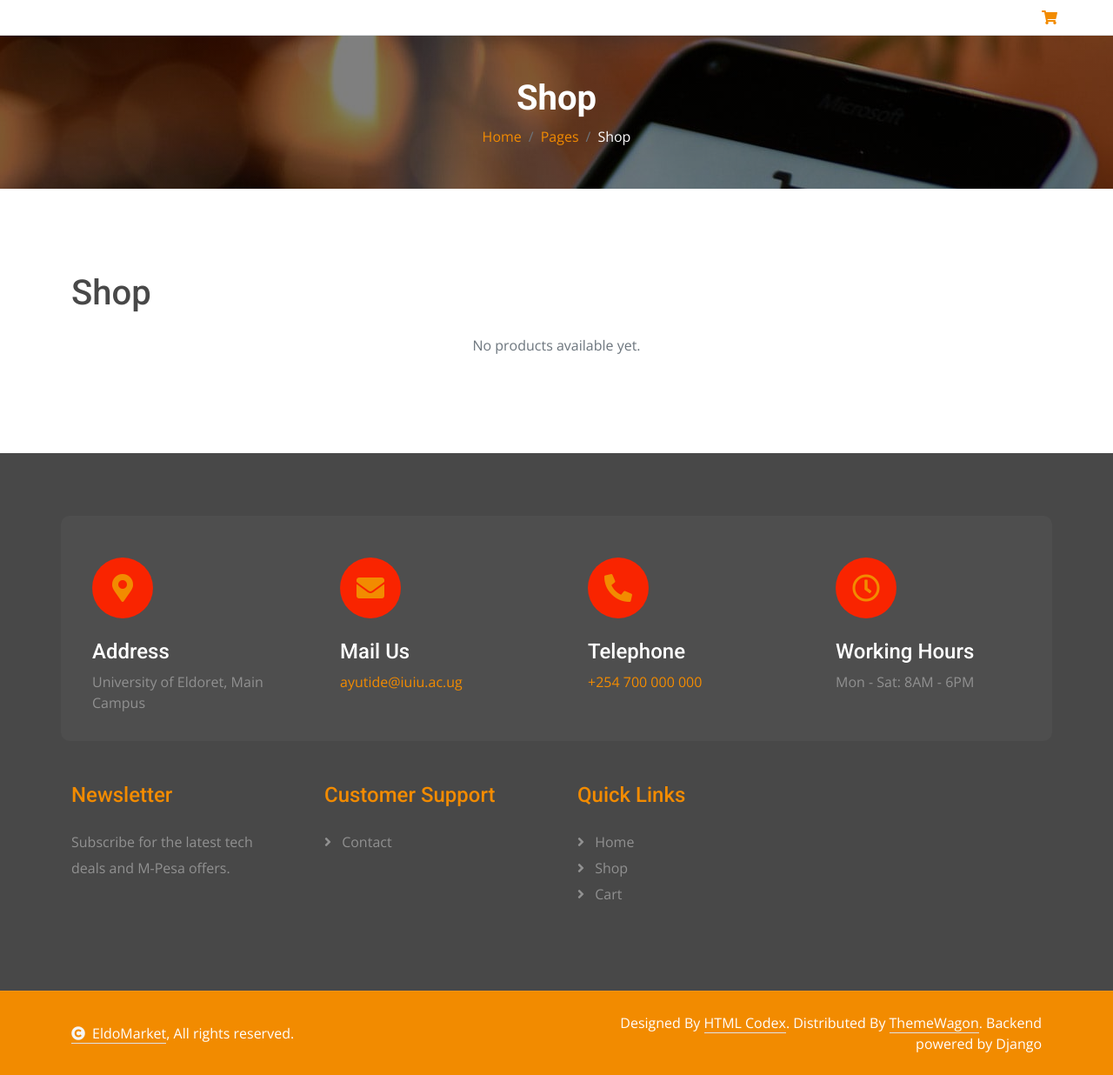
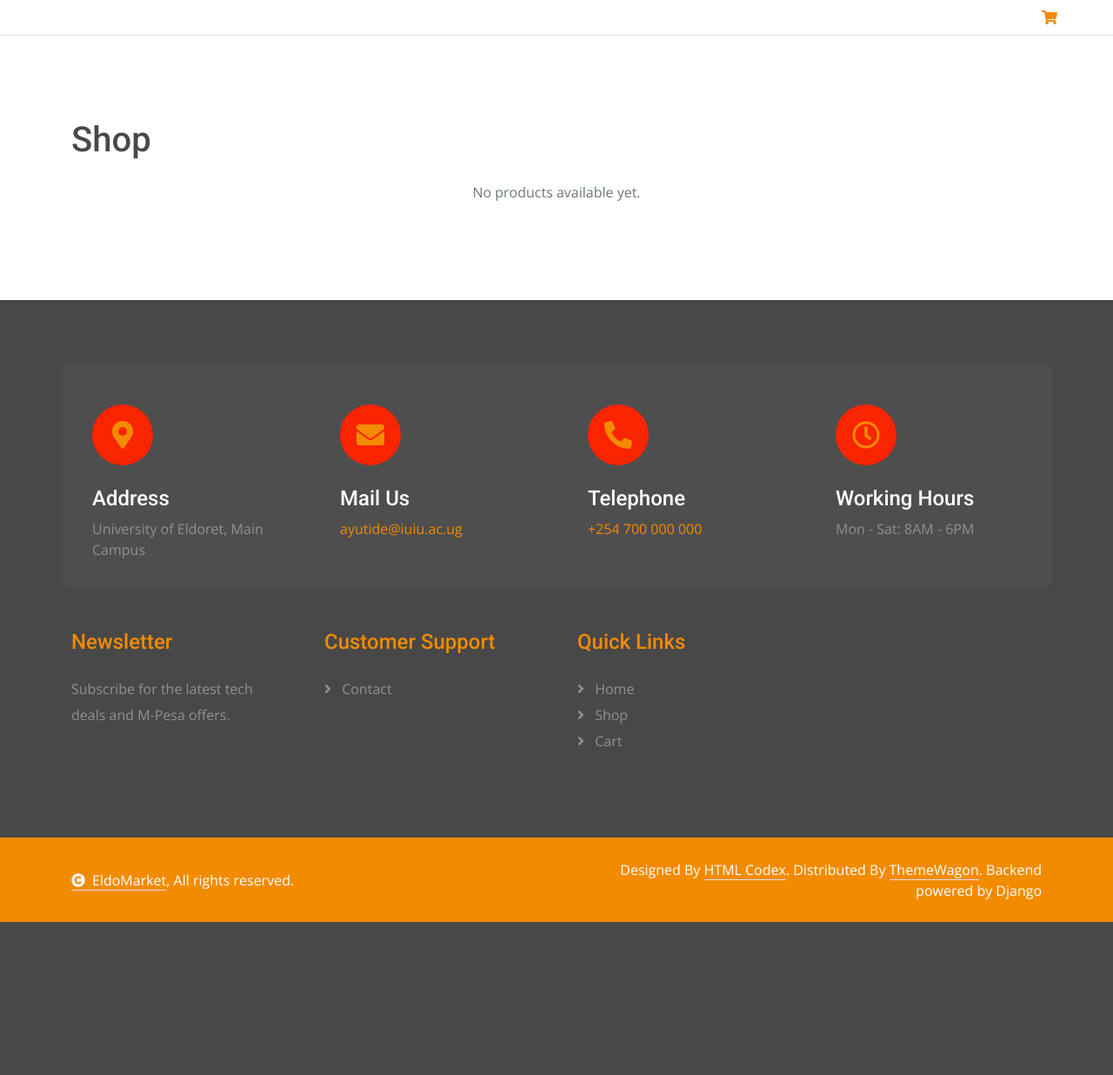
Before and after one commit to lawrenzo-pro/ecommerce_store, a Django app: page /shop/ in a window 1280 px wide. Shown: the part 101-1337 px from the top of the page at 87% size. After the commit the page ends 1161 px from the top, so only its background shows below. Run offline with Django 5.2, Linux system fonts and the light colour scheme; data that the repository does not hold is empty; some libraries are stand-ins or nearby versions.

Commit message:
Reduce homepage product sample to 4, remove "View all products" link, and update tests; simplify category page layout by removing breadcrumbs and banners.

```diff
--- a/store/views.py
+++ b/store/views.py
@@ -74,7 +74,7 @@ def home(request):
 	products = products.order_by("-created")
 	featured_products = list(products.order_by("?")[:3])
 	wishlisted_product_ids = _wishlisted_product_ids(request.user, products)
-	homepage_products = products[:8]
+	homepage_products = list(products.order_by("?")[:4])
 	return render(
 		request,
 		"store/index.html",
@@ -83,7 +83,6 @@ def home(request):
 			"featured_products": featured_products,
 			"featured_product": featured_products[0] if featured_products else None,
 			"wishlisted_product_ids": wishlisted_product_ids,
-			"has_more_products": products.count() > 8,
 			"query": query,
 			"selected_category": category_slug,
 		},
--- a/templates/store/shop.html
+++ b/templates/store/shop.html
@@ -233,18 +233,6 @@
     <!-- Navbar & Hero End -->
 
     {% block content %}
-    <!-- Single Page Header start -->
-    <div class="container-fluid page-header py-5">
-        <h1 class="text-center text-white display-6 wow fadeInUp" data-wow-delay="0.1s">{% if category %}{{ category.name }}{% else %}{% translate "Shop" %}{% endif %}</h1>
-        <ol class="breadcrumb justify-content-center mb-0 wow fadeInUp" data-wow-delay="0.3s">
-            <li class="breadcrumb-item"><a href="#">Home</a></li>
-            <li class="breadcrumb-item"><a href="#">Pages</a></li>
-            <li class="breadcrumb-item active text-white">Shop</li>
-        </ol>
-    </div>
-    <!-- Single Page Header End -->
-
-    <!-- Shop Page Start -->
     {% comment %}
     <div class="container-fluid shop py-5">
         <div class="container py-5">
@@ -1423,7 +1411,7 @@
             </div>
         </div>
     </div>
-    <!-- Shop Page End -->
+
 
     {% endblock content %}
 
```
Also changed, not shown: store/tests.py (+12 -6 lines), templates/store/index.html (+0 -7 lines).
